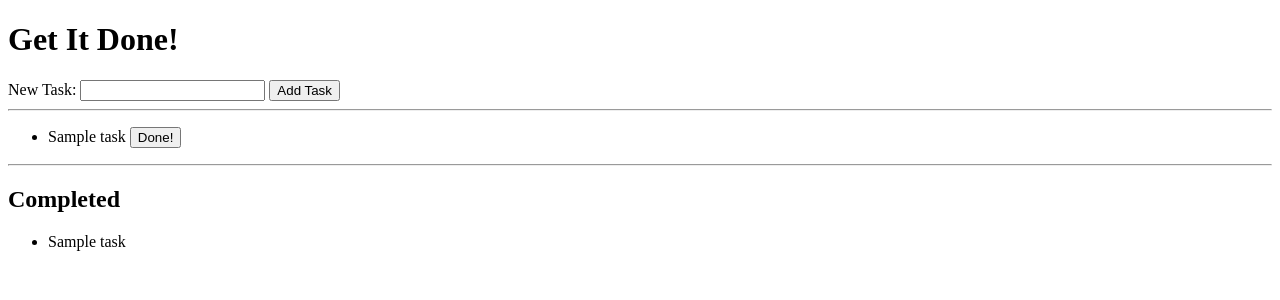
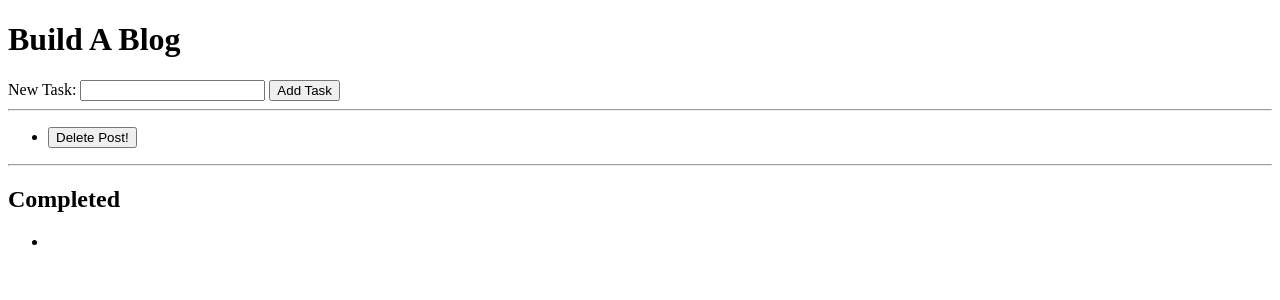
Before and after one commit to jmburghardt/Blogz, a Flask app: template templates/todos.html in a window 1280 px wide. Shown: the top 300 px of the page. Run offline with Flask 2, Linux system fonts and the light colour scheme; tables that the repository leaves empty hold one stand-in row (values such as "Sample post"); the template is opened without the code that fills it: values that come from a table or form of the project are taken from there, most other values are stand-ins (such as "Sample title", 1, 10 or a date in 2020).

Commit message:
added templates

```diff
--- a/main.py
+++ b/main.py
@@ -3,19 +3,21 @@
 
 app = Flask(__name__)
 app.config['DEBUG'] = True
-app.config['SQLALCHEMY_DATABASE_URI'] = 'mysql+pymysql://get-it-done:beproductive@localhost:8889/get-it-done'
+app.config['SQLALCHEMY_DATABASE_URI'] = 'mysql+pymysql://build-a-blog:blog@localhost:8889/build-a-blog'
 app.config['SQLALCHEMY_ECHO'] = True
 db = SQLAlchemy(app)
 
 
-class Task(db.Model):
+class Post(db.Model):
 
     id = db.Column(db.Integer, primary_key=True)
-    name = db.Column(db.String(120))
+    title = db.Column(db.String(120))
+    body = db.Column(db.String(255))
     completed = db.Column(db.Boolean)
 
-    def __init__(self, name):
-        self.name = name
+    def __init__(self, title):
+        self.title = title
+        self.body = body
         self.completed = False
 
 
@@ -24,21 +26,22 @@
 
     if request.method == 'POST':
         task_name = request.form['task']
-        new_task = Task(task_name)
+        new_task = Post(task_name)
         db.session.add(new_task)
         db.session.commit()
-
-    tasks = Task.query.filter_by(completed=False).all()
-    completed_tasks = Task.query.filter_by(completed=True).all()
+    tasks = []
+    #tasks = Post.query.filter_by(completed=False).all()
+    #completed_tasks = Post.query.filter_by(completed=True).all()
     return render_template('todos.html',title="Get It Done!",
-        tasks=tasks, completed_tasks=completed_tasks)
+        tasks=tasks)
+        #, completed_tasks=completed_tasks)
 
 
 @app.route('/delete-task', methods=['POST'])
 def delete_task():
 
     task_id = int(request.form['task-id'])
-    task = Task.query.get(task_id)
+    task = Post.query.get(task_id)
     task.completed = True
     db.session.add(task)
     db.session.commit()
--- a/templates/base.html
+++ b/templates/base.html
@@ -1,7 +1,7 @@
 <!doctype html>
 <html>
     <head>
-        <title>{{title}}</title>
+        <title><center>{{title}}</center></title>
     </head>
 <body>
 
--- a/templates/todos.html
+++ b/templates/todos.html
@@ -1,7 +1,7 @@
 {% extends "base.html" %}
 
 {% block content %}
-    <h1>Get It Done!</h1>
+    <h1>Build A Blog</h1>
     <form method='post'>
         <label>
             New Task:
@@ -13,7 +13,7 @@
     <hr />
 
     {% if tasks|length == 0 %}
-    <p>No tasks yet</p>
+    <p>No posts yet!</p>
     {% else %}
 
         <ul>
@@ -21,7 +21,7 @@
             <li>{{task.name}}
                 <form method="POST" action="/delete-task" style="display:inline-block;">
                     <input type="hidden" name="task-id" value="{{task.id}}" />
-                    <input type="submit" value="Done!" />
+                    <input type="submit" value="Delete Post!" />
                 </form>
             </li>
             {% endfor %}
```
Also changed, not shown: templates/blog.html (added), templates/newpost.html (added).
